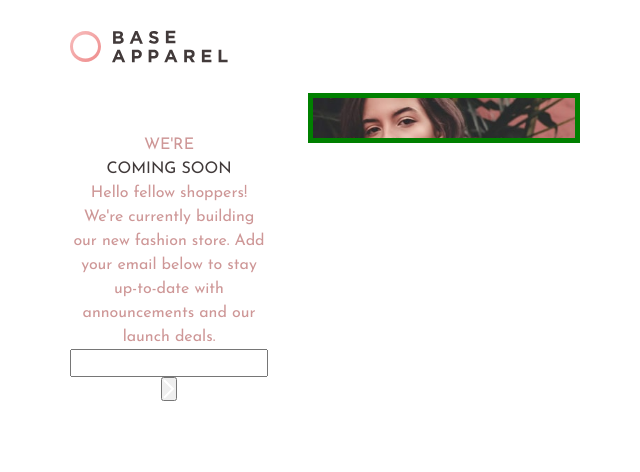
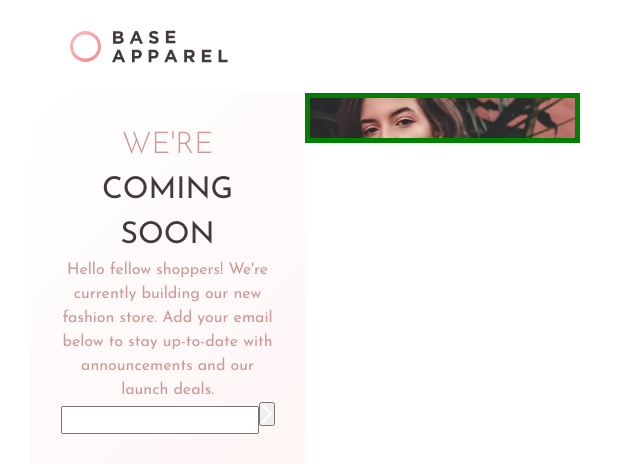
Before and after one commit to mdrizwanfk/fem-base-apparel-coming-soon, a React (Create React App) app: page / in a window 1280 px wide. Shown: the top 472 px of the page, without its empty margins (335-975 px from the left). Built offline with nearby package versions, Linux system fonts and the light colour scheme.

Commit message:
few styles, added classes injected in data

```diff
--- a/src/data/constants.json
+++ b/src/data/constants.json
@@ -4,7 +4,7 @@
             "id": "comingSoon",
             "name": "Coming Soon",
             "config": {
-                "heading": "<span class='heading-pt-1'>we're</span><br/><span class='text-clr-neu-1 heading-pt-2'>coming soon</span>",
+                "heading": "<span class='data-injected-heading-pt-1'>we're</span><br/><span class='text-clr-neu-1 data-injected-heading-pt-2'>coming soon</span>",
                 "message": "Hello fellow shoppers! We're currently building our new fashion store. Add your email below to stay up-to-date with announcements and our launch deals."
             }
         }
--- a/src/index.css
+++ b/src/index.css
@@ -13,6 +13,7 @@
   --fw-600: 600;
 
   --fs-body: 1.6rem;
+  --fs-heading: 3rem;
 
   --clr-pr-1: hsl(0, 36%, 70%);
   --clr-pr-2: hsl(0, 93%, 68%);
@@ -144,3 +145,12 @@ body {
   display: grid;
   justify-content: center;
 }
+
+/* classes that are used inside data - injected using dangerouslySetInnerHTML */
+.data-injected-heading-pt-1 {
+  font-weight: var(--fw-300);
+}
+
+.data-injected-heading-pt-2 {
+  font-weight: var(--fw-400);
+}
--- a/src/pages/ComingSoon.module.css
+++ b/src/pages/ComingSoon.module.css
@@ -14,18 +14,14 @@
 }
 
 #banner-message {
-  margin: 4rem;
+  padding: 3rem;
   text-align: center;
+  background: var(--clr-gr-1);
 }
 
 #banner-message > h1 {
   text-transform: uppercase;
-}
-
-#banner-message > h1 > .heading-pt-1 {
-}
-
-#banner-message > h1 > .heading-pt-2 {
+  font-size: var(--fs-heading);
 }
 
 @media screen and (min-width: 992px) {
```
